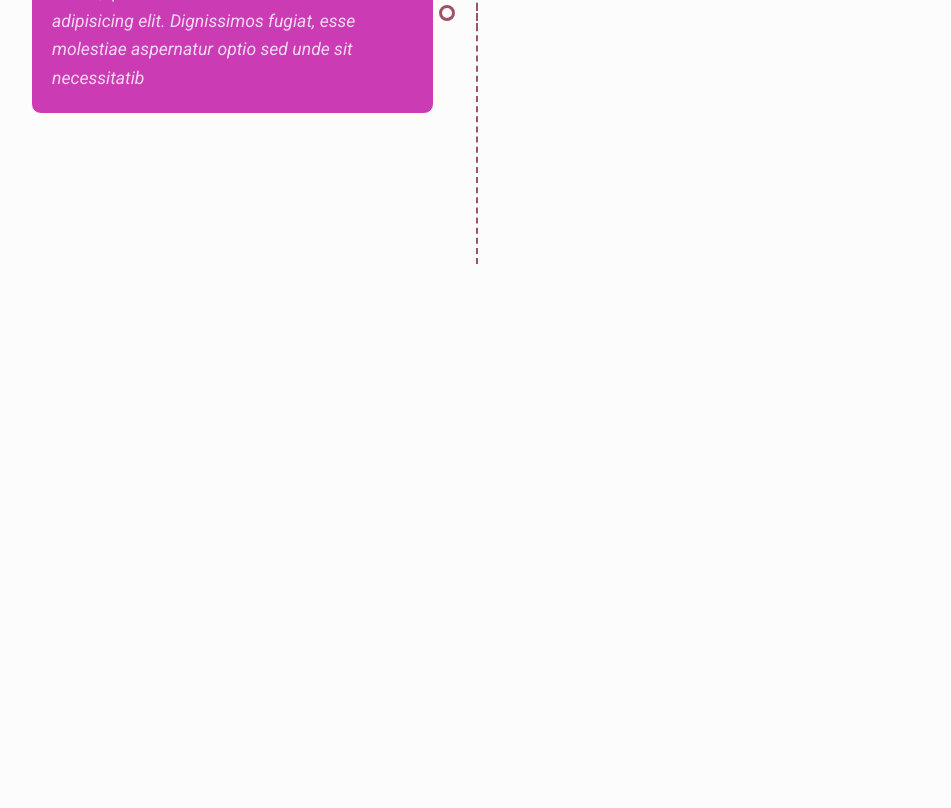
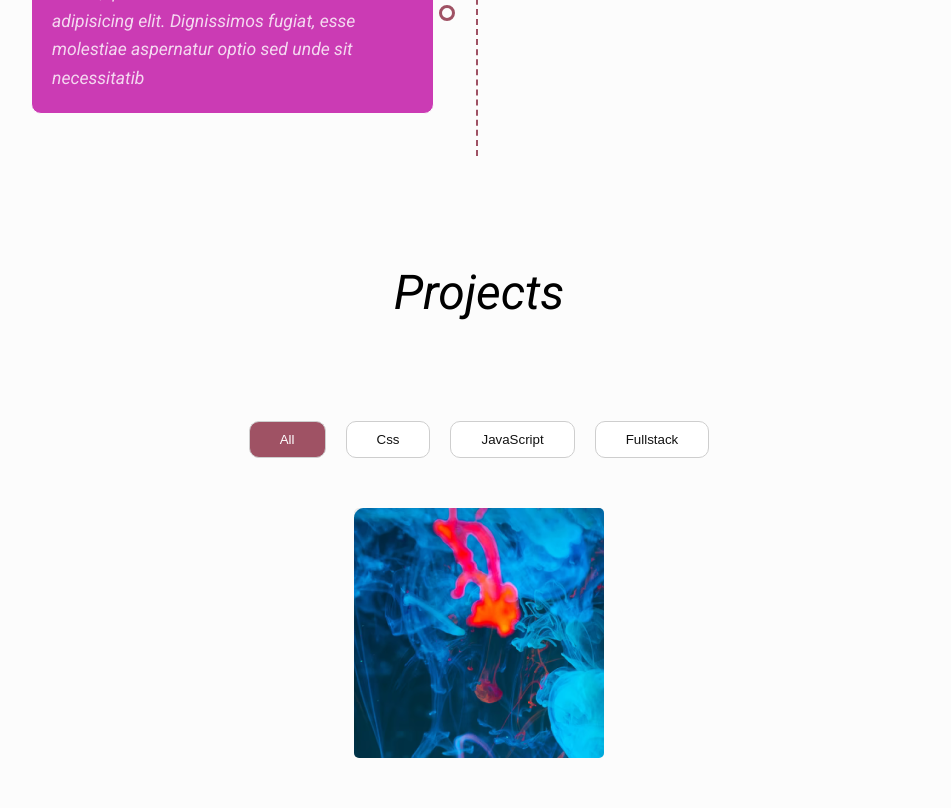
Before and after one commit to WARFERW32/Portfolio, a plain HTML site: page index.html in a window 1280 px wide. Shown: the part 2578-3386 px from the top of the page, without its empty margins (161-1112 px from the left). Before the commit the page ends 2842 px from the top, so only its background shows below. Drawn offline with Linux system fonts and the light colour scheme.

Commit message:
project section

```diff
--- a/index.html
+++ b/index.html
@@ -17,7 +17,7 @@
         <h1 class="logo">Modern Web</h1>
         <ul class="nav-links-container">
             <li class="nav-link"><a href="#home-section" class="links active">home</a></li>
-            <li class="nav-link"><a href="#" class="links">project</a></li>
+            <li class="nav-link"><a href="#project-section" class="links">project</a></li>
             <li class="nav-link"><a href="#about-section" class="links">about</a></li>
             <li class="nav-link"><a href="#" class="links">contact</a></li>
         </ul>
@@ -110,5 +110,32 @@
         </div>
     </section>
 
+    <!-- progect section -->
+
+    <section id="project-section">
+        <h1 class="heading">Projects</h1>
+
+        <div class="filter">
+            <button class="btn filter-btn active">all</button>
+            <button class="btn filter-btn">css</button>
+            <button class="btn filter-btn">JavaScript</button>
+            <button class="btn filter-btn">Fullstack</button>
+        </div>
+
+        <!-- project cards -->
+
+        <div class="project-container">
+            <div class="project-card">
+                <div class="project-wrapper">
+                    <div class="project-thumbnail">
+                        <img src="img/close.png" class="close-btn" alt="">
+                        <img src="img/project-1.png" class="project-img" alt="">
+                        <span class="tags">#javascript, #css, #fullstack</span>
+                    </div>
+                </div>
+            </div>
+        </div>
+    </section>
+
 </body>
 </html>
--- a/style.css
+++ b/style.css
@@ -304,7 +304,7 @@ body{
     position: absolute;
     height: 120%;
     right: -11%;
-    top: 50%;
+    top: 0%;
     border-right: 2px dashed #9f5264;
     transform: translate(+50%);
 }
@@ -319,3 +319,69 @@ body{
     border-radius: 50%;
     border: 3px solid #9f5264;
 }
+
+.card-container:nth-child(even) .card::before{
+    left: -8%;
+}
+
+/* project section */
+
+#project-section{
+    position: relative;
+    margin: 50px 0;
+    padding: 0 10vw;
+}
+
+.filter{
+    display: flex;
+    justify-content: center;
+    gap: 20px;
+    flex-wrap: wrap;
+    margin-bottom: 50px;
+}
+
+.filter-btn{
+    margin-right: 0;
+}
+
+.filter-btn.active{
+    background: #9f5264;
+    color: #fff;
+}
+
+.project-container{
+    width: 100%;
+    display: flex;
+    flex-wrap: wrap;
+    gap: 10px;
+    position: relative;
+    justify-content: center;
+}
+
+.project-card{
+    width: 250px;
+    height: 250px;
+    overflow: hidden;
+    display: flex;
+    background: #ebebeb;
+    transition: .5s;
+    border-radius: 5px;
+    position: relative;
+}
+
+.project-thumbnail{
+    width: 100%;
+    position: relative;
+    border-radius: 5px;
+    overflow: hidden;
+}
+
+.close-btn{
+    display: none;
+}
+
+.project-image{
+    width: 100%;
+    height: 100%;
+    object-fit: cover;
+}
```
